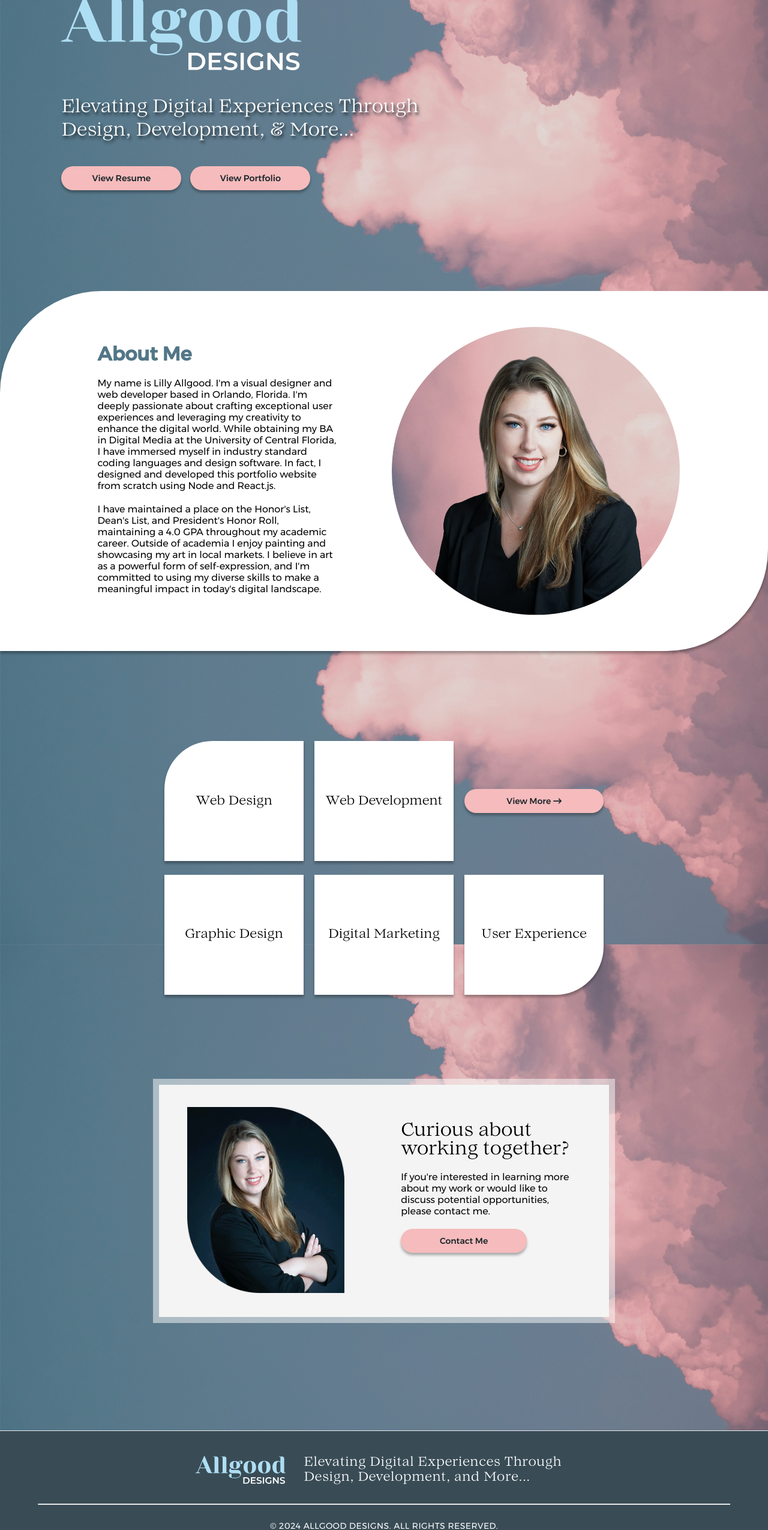
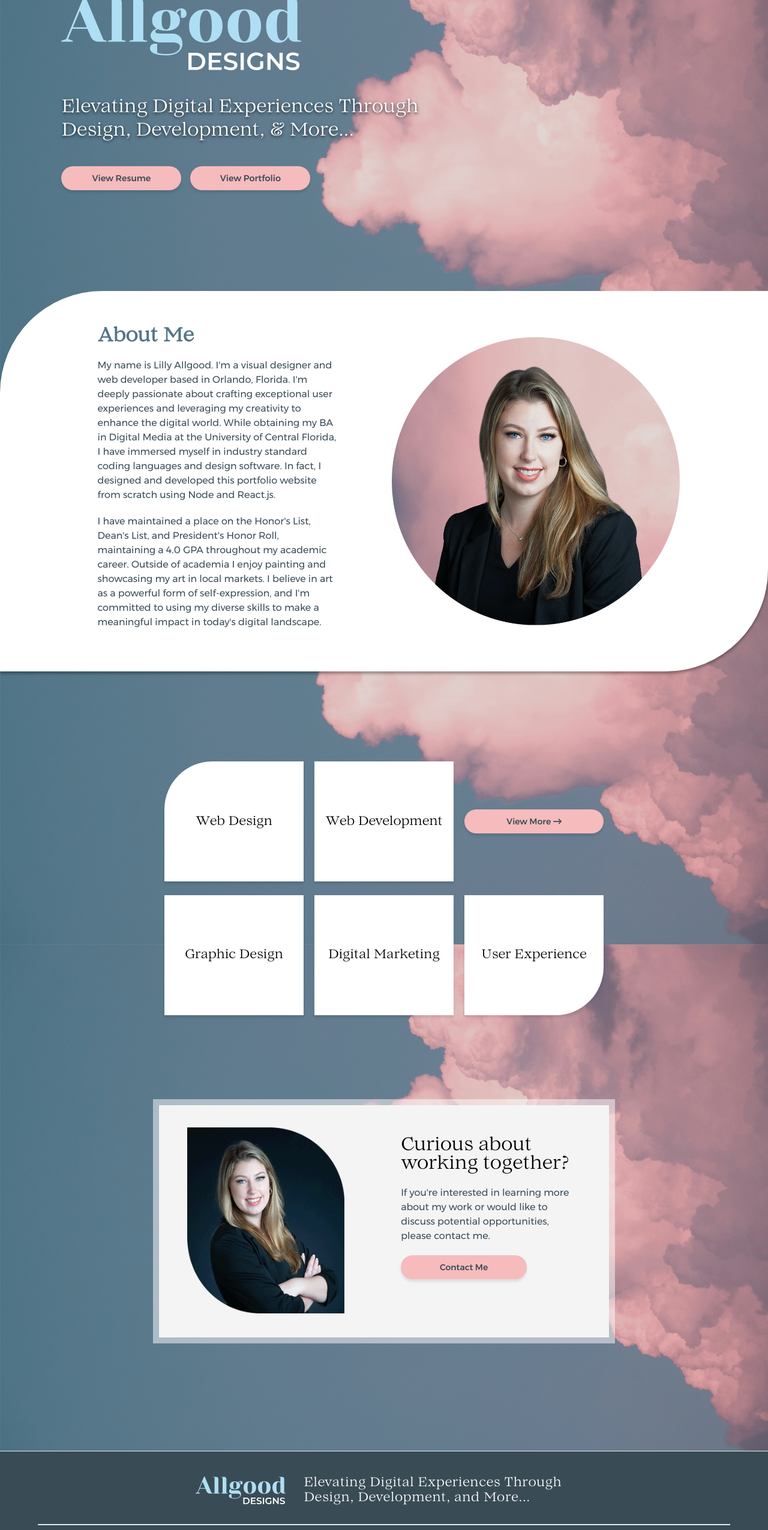
Before and after one commit to Lillybliss/Allgood-Designs, a React (Create React App) app: page / in a window 1280 px wide. Shown: the part 234-2784 px from the top of the page at 60% size. Built offline with nearby package versions, Linux system fonts and the light colour scheme.

Commit message:
Getting rid of drop shadows and font consistency

```diff
--- a/src/Components/Footer.js
+++ b/src/Components/Footer.js
@@ -18,7 +18,9 @@ const Footer = () => {
         </div>
         <hr className="footer-line" />{" "}
         <div className="footer-bottom">
-          <p>&copy; 2024 Allgood Designs. All rights reserved.</p>
+          <p className="footer-p">
+            &copy; 2024 Allgood Designs. All rights reserved.
+          </p>
         </div>
       </div>
     </footer>
--- a/src/Contact.js
+++ b/src/Contact.js
@@ -13,10 +13,10 @@ const Contact = () => {
       <div className="contact-background">
         <div className="contact-header-container">
           <h1 className="header-title">Contact Me</h1>
-          <h2 className="contact-h2">
+          <p className="contact-h2">
             Please contact me if you're interested in learning more about my
             work or would like to discuss potential opportunities.
-          </h2>
+          </p>
           <div className="contact-email">
             <img src={email} alt="Email" className="contact-email-icon" />
             <p className="resume-p">
--- a/src/Resume.js
+++ b/src/Resume.js
@@ -55,7 +55,7 @@ const Resume = () => {
               image={biggerHeadshot}
             />
             <div className="transparent-header">
-              <h1 className="white-header">Lilly Allgood</h1>
+              <h3 className="white-header">Lilly Allgood</h3>
               <button
                 type="button"
                 className="resume-btn"
--- a/src/Styles/App.css
+++ b/src/Styles/App.css
@@ -45,14 +45,14 @@ body {
 button {
   background-color: #F6BBBC;
   border-radius: 30px;
-  box-shadow: 0px 4px 4px rgba(0, 0, 0, 0.3);
+  box-shadow: 0px 4px 4px rgba(0, 0, 0, 0.1);
   height: 35px;
   min-width: 120px;
   border: none;
   font-family: 'Montserrat-Medium', sans-serif;
   padding: 10px 20px;
   font-size: 14px;
-  color: #141e22;
+  color: rgba(57, 76, 86);
 }
 
 button:hover {
@@ -63,7 +63,7 @@ button:hover {
 }
 
 h1 {
-  font-family: 'Montserrat-Medium', 'Verdana', sans-serif;
+  font-family: 'Lovelace-Regular', 'Garamond', serif;
   font-size: 2em;
   color: #527687;
   text-align: left;
@@ -80,13 +80,23 @@ h2 {
   padding: 0;
 }
 
+h3 {
+  font-family: 'Montserrat-Medium', 'Verdana', sans-serif;
+  font-size: 2em;
+  color: #527687;
+  text-align: left;
+  margin: 0;
+  padding: 0;
+}
+
 p {
   font-family: 'Montserrat', 'Verdana', sans-serif;
   font-size: 1em;
   text-align: left;
   margin: 0;
   padding: 0;
-
+  color: rgba(57, 76, 86);
+  line-height: 1.5;
 }
 
 li {
--- a/src/Styles/Contact.css
+++ b/src/Styles/Contact.css
@@ -3,7 +3,7 @@
 }
 
 .contact-background {
-    background-color: rgba(57, 76, 86, 0.5);
+    background-color: rgba(57, 76, 86, 0.4);
     padding-bottom: 100px;
     padding-top: 10px;
 }
--- a/src/Styles/Footer.css
+++ b/src/Styles/Footer.css
@@ -17,6 +17,10 @@ footer {
     z-index: 1;
     display: flex;
     flex-direction: column;
+}
+
+.footer-p {
+  color: white;
 }
 
 .content {
--- a/src/Styles/Home.css
+++ b/src/Styles/Home.css
@@ -42,7 +42,7 @@
 
   .tagline {
     color: white;
-    text-shadow: 2px 4px 5px #182429;
+    text-shadow: 0px 2px 5px #182429;
     width: 90%;
     margin-top: 10%;
     margin-left: 5%;
@@ -71,7 +71,7 @@
     margin-left: auto;
     margin-right: auto;
     font-size: 0.9em;
-    color: #182429;
+    color: rgba(57, 76, 86);
   }
 
   .round-div {
@@ -161,7 +161,7 @@
   margin: 0;
   min-height: 140px;
   min-width: 100%;
-  color: #182429;
+  color: rgba(57, 76, 86);
 
 }
 
@@ -181,7 +181,7 @@
     background-color: white;
     width: 31%;
     padding: 0;
-    box-shadow: 0px 4px 4px rgba(0, 0, 0, 0.3);
+    box-shadow: 0px 4px 4px rgba(0, 0, 0, 0.1);
     margin: 0;
     display: flex;
     justify-content: center;
@@ -247,7 +247,7 @@
   .working-together button {
     width: 100%;
     height: 50px;
-    color: #182429;
+    color: rgba(57, 76, 86);
   }
 
 
--- a/src/Styles/Portfolio.css
+++ b/src/Styles/Portfolio.css
@@ -15,7 +15,6 @@
 .header-title {
     color: white;
     font-size: 2.5em;
-    text-shadow: 2px 5px 5px #3a5561;
     margin-left: auto;
     margin-right: auto;
     font-weight: bold;
@@ -72,7 +71,7 @@
   .portfolio-content {
     background-color: white;
     padding: 5px;
-    box-shadow: 0px 2px 7px #324b56;
+    box-shadow: 0px 0px 2px #324b56;
     display: flex; /* Use flexbox */
     flex-direction: column; /* Stack content vertically */
     justify-content: center; /* Center content vertically */
@@ -82,7 +81,6 @@
 
   .portfolio-content:hover {
     transform: translateY(-2px);
-    box-shadow: 0 5px 7px #324b56;
 }
 
   .portfolio-image {
```
